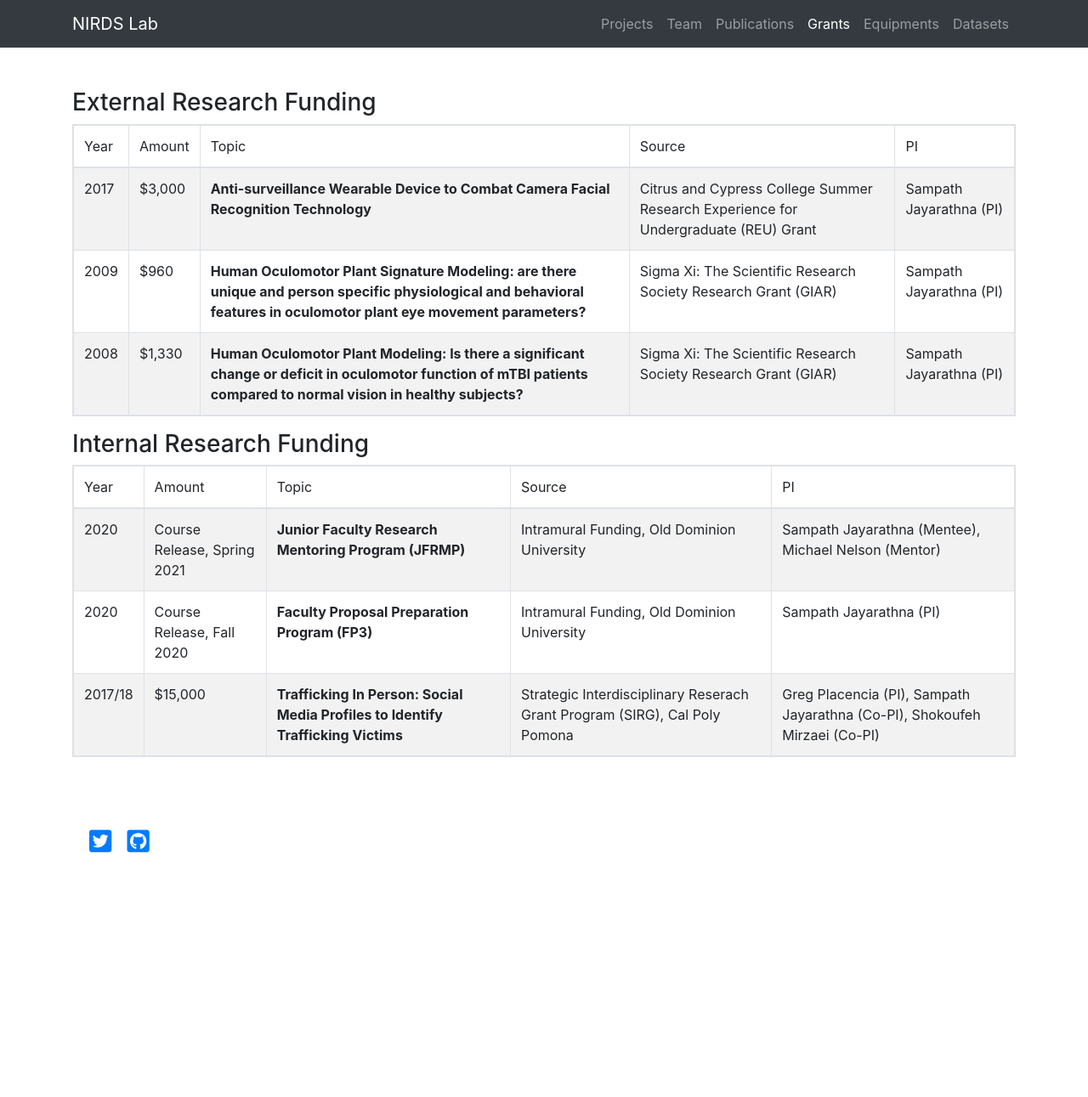
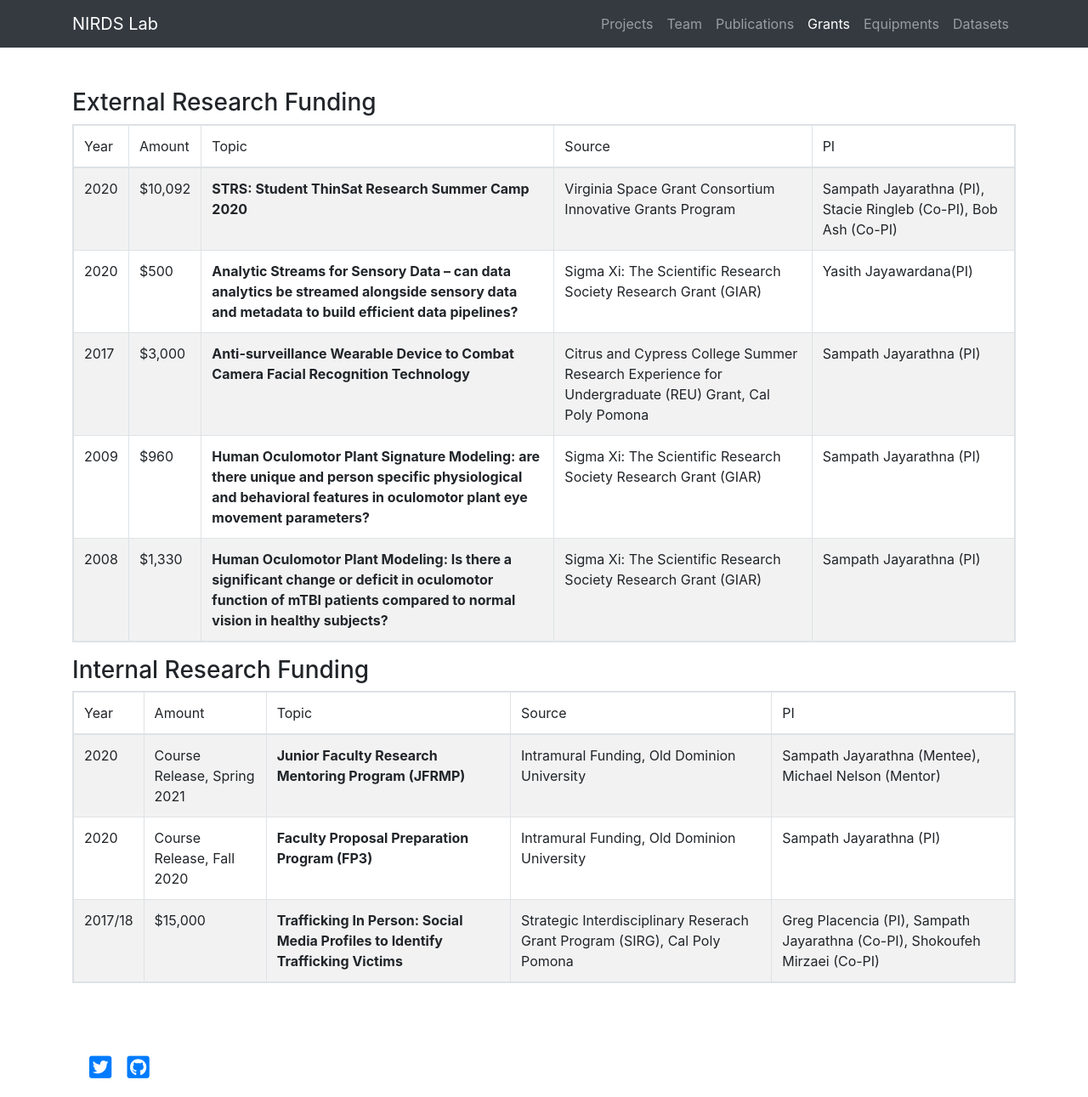
Before and after one commit to nirdslab/nirdslab.github.io, a Jekyll site: the page built from grants.md, in a window 1280 px wide. Shown: the whole page at 85% size. Built offline with Jekyll 4.4.1, drawn with Linux system fonts in a browser that asks for light colours; nearby versions of some CDN libraries; before the commit the page ends 1025 px from its top, so only the background shows below that.

Commit message:
Update grants.yml
external grants updated.

```diff
--- a/_data/grants.yml
+++ b/_data/grants.yml
@@ -1,9 +1,19 @@
 - type: "External Research Funding"
   grants:
+    - year: "2020"
+      topic: "STRS: Student ThinSat Research Summer Camp 2020"
+      amount: "$10,092"
+      from: "Virginia Space Grant Consortium Innovative Grants Program"
+      to: "Sampath Jayarathna (PI), Stacie Ringleb (Co-PI), Bob Ash (Co-PI)"
+    - year: "2020"
+      topic: "Analytic Streams for Sensory Data – can data analytics be streamed alongside sensory data and metadata to build efficient data pipelines?"
+      amount: "$500"
+      from: "Sigma Xi: The Scientific Research Society Research Grant (GIAR)"
+      to: "Yasith Jayawardana(PI)"
     - year: "2017"
       topic: "Anti-surveillance Wearable Device to Combat Camera Facial Recognition Technology"
       amount: "$3,000"
-      from: "Citrus and Cypress College Summer Research Experience for Undergraduate (REU) Grant"
+      from: "Citrus and Cypress College Summer Research Experience for Undergraduate (REU) Grant, Cal Poly Pomona"
       to: "Sampath Jayarathna (PI)"
     - year: "2009"
       topic: "Human Oculomotor Plant Signature Modeling: are there unique and person specific physiological and behavioral features in oculomotor plant eye movement parameters?"
```
